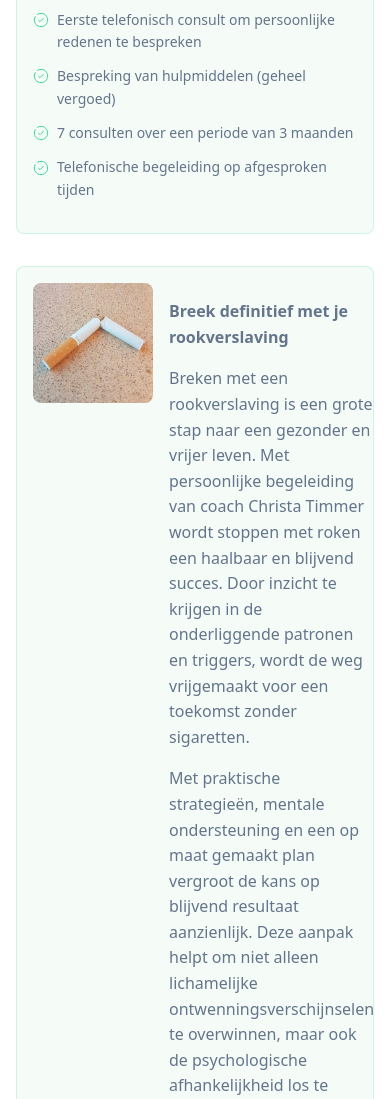
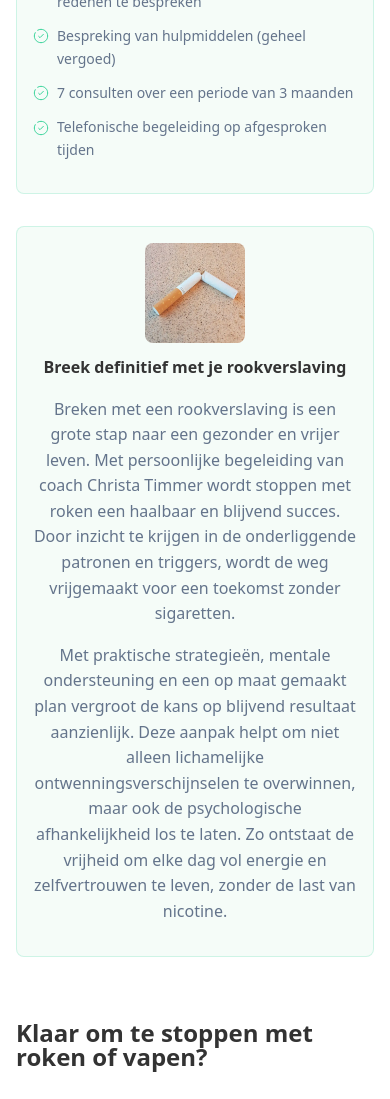
Before and after one commit to vanderwijk/christa-timmer, a plain HTML site: page index.html in a window 390 px wide. Shown: the part 2356-3455 px from the top of the page. Drawn offline with Linux system fonts and the light colour scheme.

Commit message:
Refactor tips section for improved semantics and styling

```diff
--- a/index.html
+++ b/index.html
@@ -137,9 +137,7 @@
 				<div class="tip">
 					<img src="images/stoppen-met-roken.webp" alt="Gebroken sigaretten" />
 					<div>
-						<p>
-							<strong>Breek definitief met je rookverslaving</strong>
-						</p>
+						<h4>Breek definitief met je rookverslaving</h4>
 						<p>
 							Breken met een rookverslaving is een grote stap naar een gezonder en vrijer leven. Met persoonlijke begeleiding van coach Christa Timmer wordt stoppen met roken een haalbaar en blijvend succes. Door inzicht te krijgen in de onderliggende patronen en triggers, wordt de weg vrijgemaakt voor een toekomst zonder sigaretten.
 						</p>
--- a/style.css
+++ b/style.css
@@ -2,6 +2,12 @@
 	--green: hsl(158, 64%, 52%);
 	--light-green: #f5fcf8;
 	--dark: #5c6b73;
+}
+
+*,
+*::before,
+*::after {
+	box-sizing: border-box;
 }
 
 body {
@@ -347,6 +353,7 @@ header.hero {
 	.stats-grid {
 		flex-direction: column;
 		align-items: center;
+		gap: 1rem;
 	}
 	.stats-grid div {
 		width: 100%;
@@ -360,6 +367,13 @@ header.hero {
 	.tip {
 		margin-top: 0;
 		flex-basis: auto;
+		flex-direction: column;
+		text-align: center;
+	}
+	.tip img {
+		width: 100px;
+		height: 100px;
+		align-self: center;
 	}
 	.contact-grid {
 		flex-direction: column;
```
